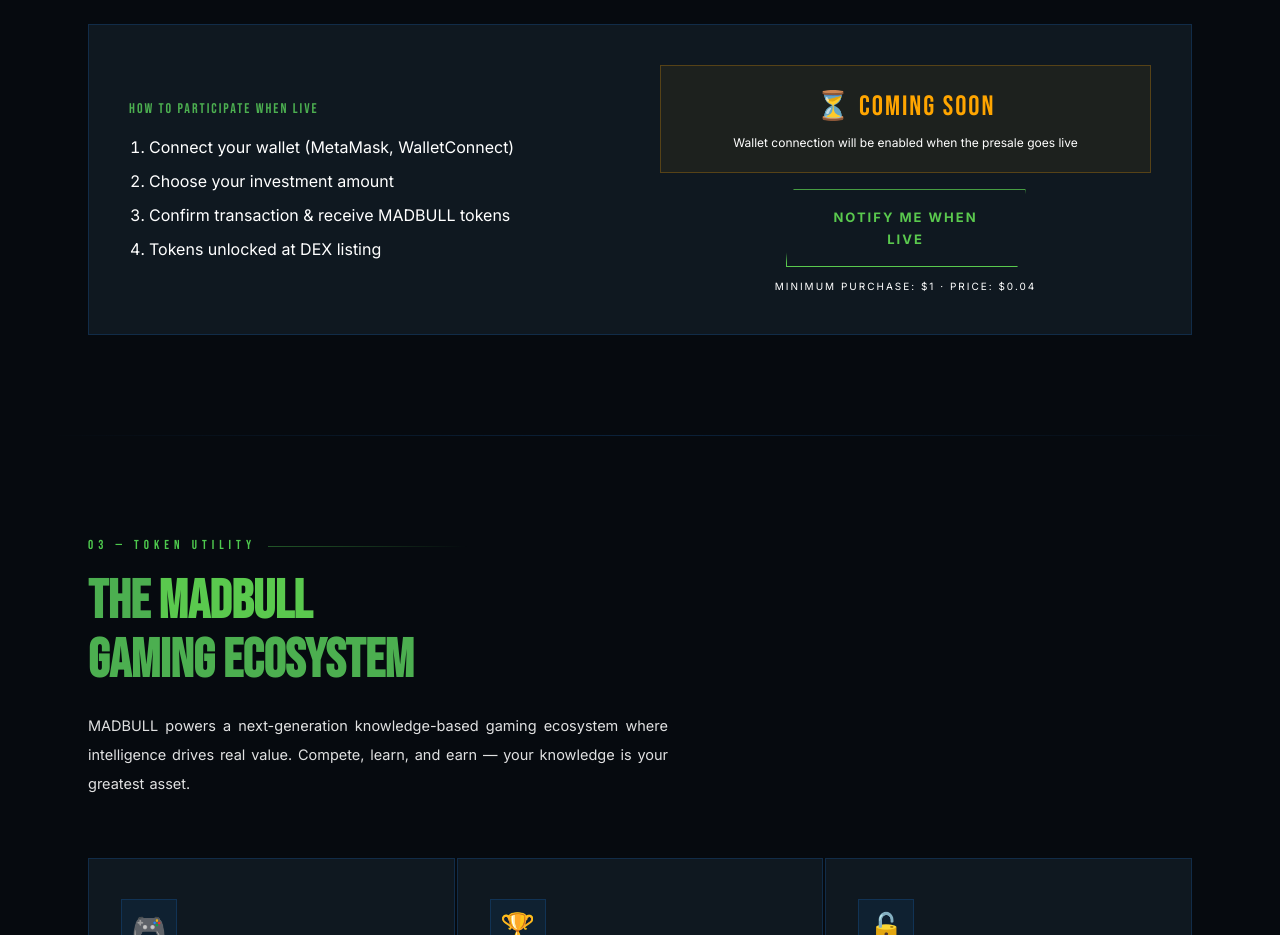
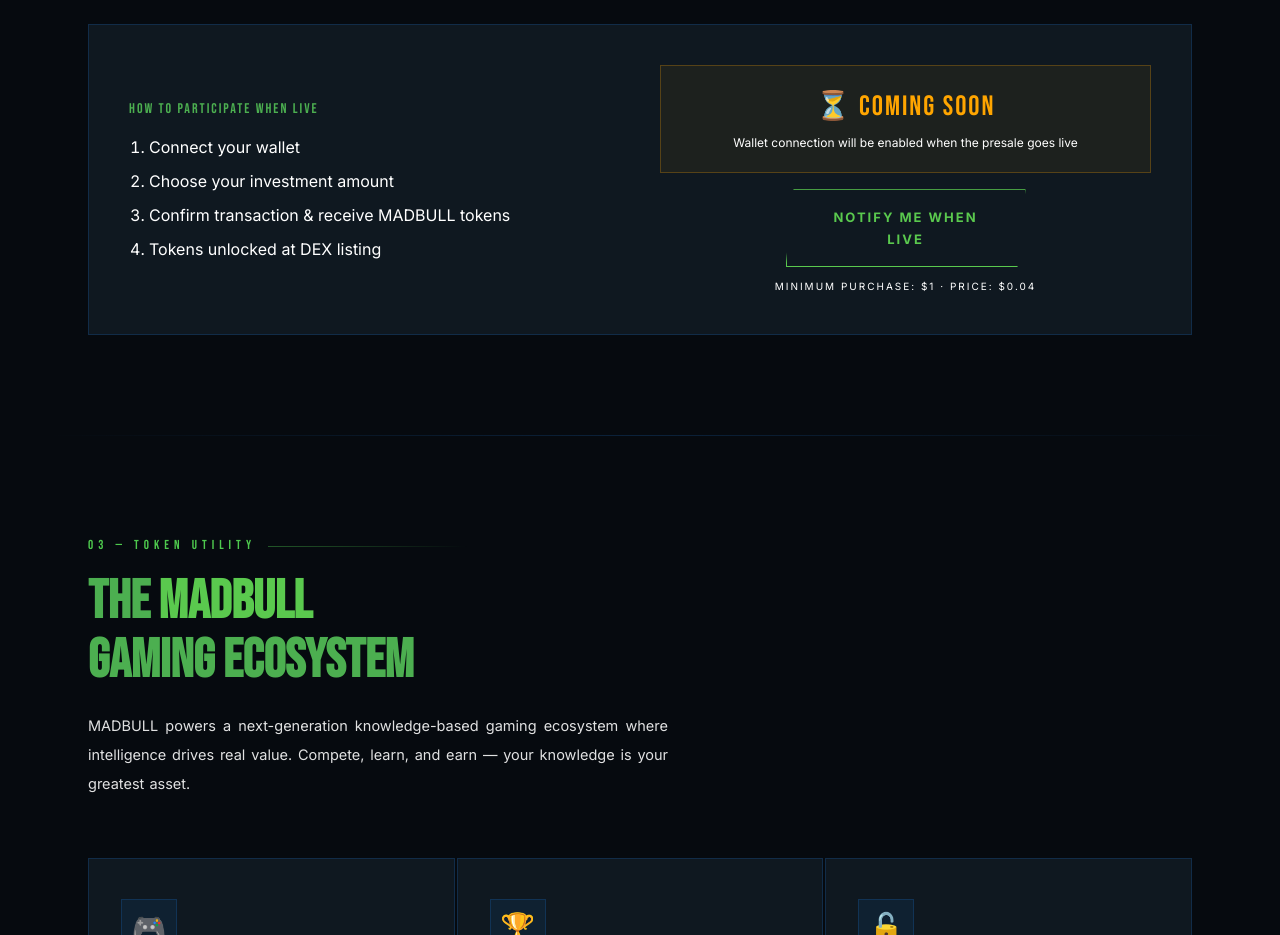
Before and after one commit to quantumcure2025-design/webpage, a plain HTML site: page index.html in a window 1280 px wide. Shown: the part 2920-3855 px from the top of the page. Drawn offline with Linux system fonts and the light colour scheme; a web font is replaced by a local one.

Commit message:
Update index.html

```diff
--- a/index.html
+++ b/index.html
@@ -1099,7 +1099,7 @@
     <div style="flex:1;min-width:240px;">
       <div style="font-family:'Bebas Neue',cursive;font-size:14px;font-weight:400;color:#4caf50;margin-bottom:16px;letter-spacing:2px;">HOW TO PARTICIPATE WHEN LIVE</div>
       <ol style="display:flex;flex-direction:column;gap:10px;padding-left:20px;">
-        <li style="font-size:16px;color:#ffffff;">Connect your wallet (MetaMask, WalletConnect)</li>
+        <li style="font-size:16px;color:#ffffff;">Connect your wallet </li>
         <li style="font-size:16px;color:#ffffff;">Choose your investment amount</li>
         <li style="font-size:16px;color:#ffffff;">Confirm transaction & receive MADBULL tokens</li>
         <li style="font-size:16px;color:#ffffff;">Tokens unlocked at DEX listing</li>
```
